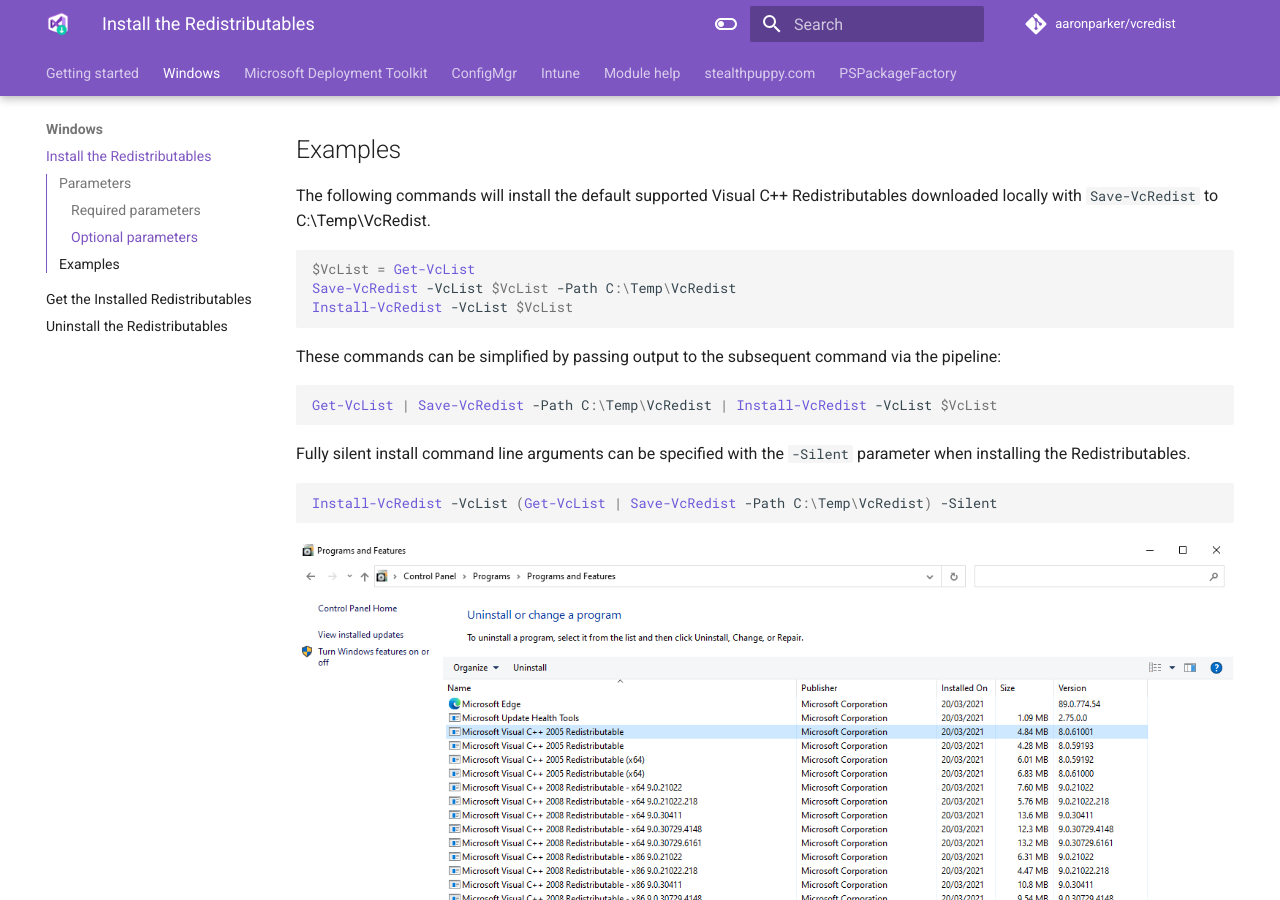
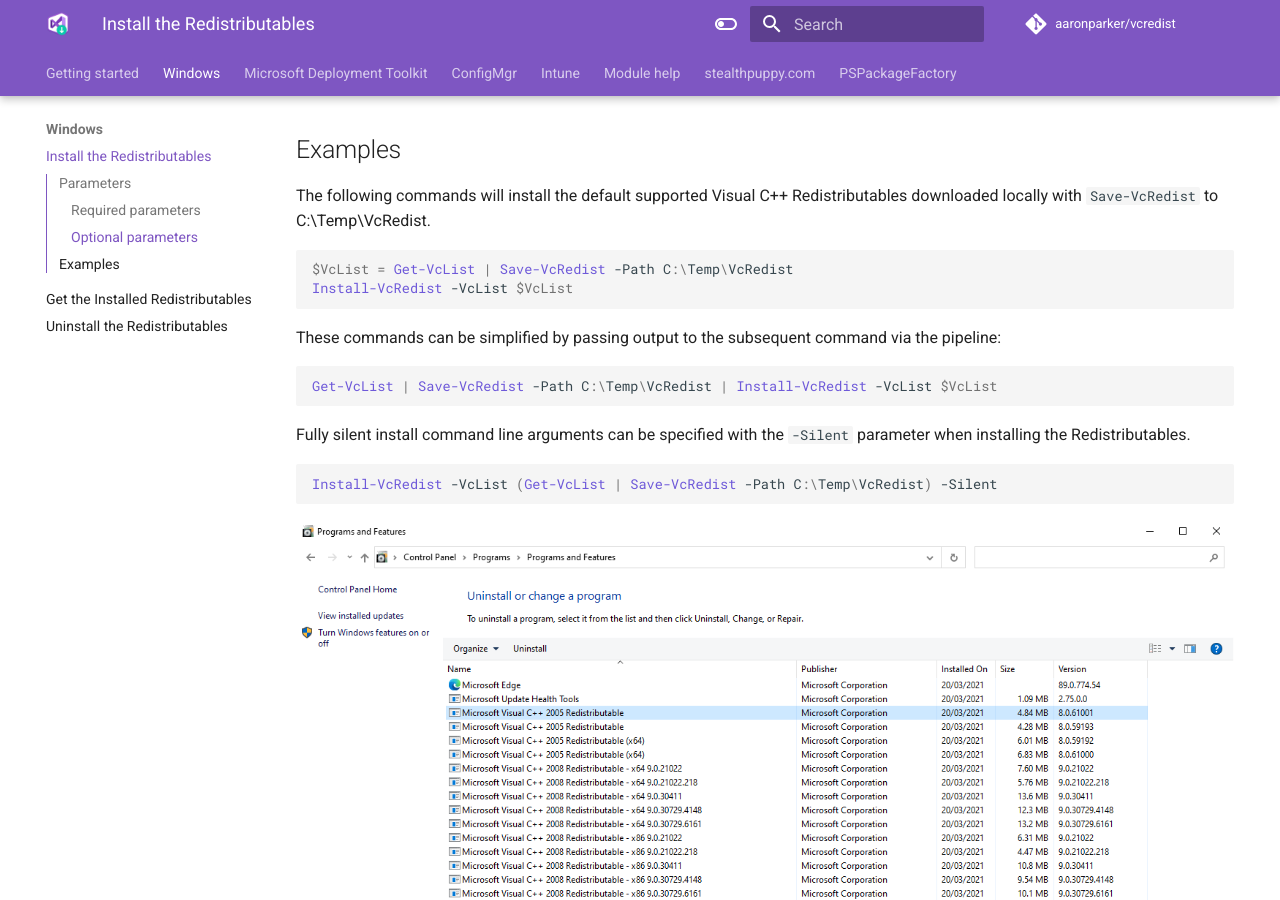
Before and after one commit to aaronparker/vcredist, an MkDocs documentation site: the page built from docs/install-vcredist.md, in a window 1280 px wide and 900 px high, scrolled down 639 px. Built offline with MkDocs 1.6.1 and Material for MkDocs 9.7.7, drawn with Linux system fonts in a browser that asks for light colours; comment, search, counter and statistics services are not loaded.

Commit message:
Update syntax

````diff
--- a/docs/install-vcredist.md
+++ b/docs/install-vcredist.md
@@ -21,8 +21,7 @@
 The following commands will install the default supported Visual C++ Redistributables downloaded locally with `Save-VcRedist` to C:\Temp\VcRedist.
 
 ```powershell
-$VcList = Get-VcList
-Save-VcRedist -VcList $VcList -Path C:\Temp\VcRedist
+$VcList = Get-VcList | Save-VcRedist -Path C:\Temp\VcRedist
 Install-VcRedist -VcList $VcList
 ```
 
````
Also changed, not shown: docs/import-vcconfigmgrapplication.md (+1 -1 lines), 3 other files.
